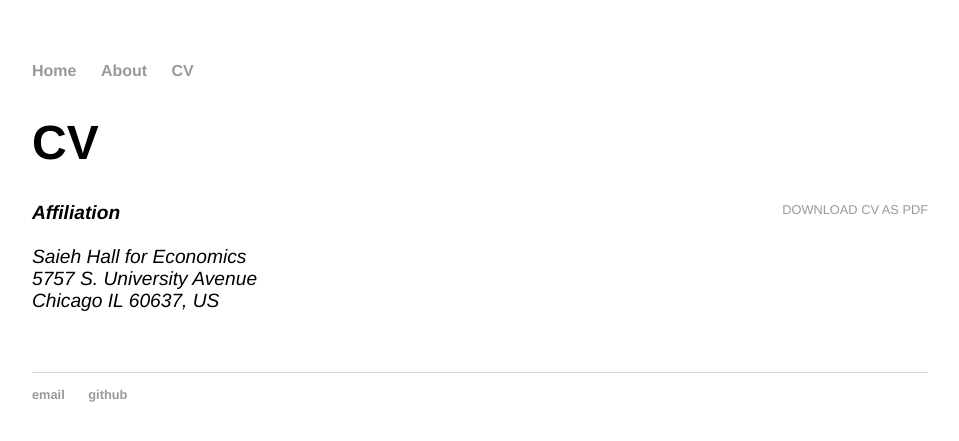
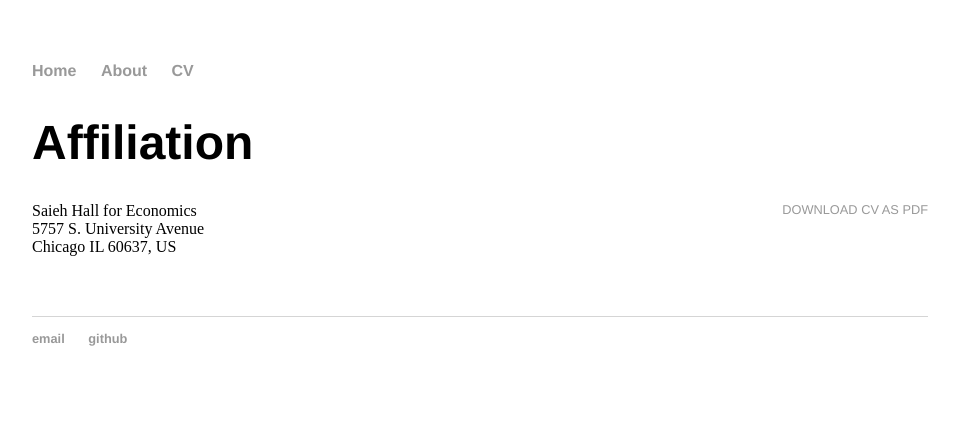
Before and after one commit to azharhsain/azharhsain.github.io, a Jekyll site: the page built from cv/index.html, in a window 1280 px wide. Shown: the top 441 px of the page, without its empty margins (160-1119 px from the left). Built offline with Jekyll 4.4.1, drawn with Linux system fonts in a browser that asks for light colours.

Commit message:
Changed CV

```diff
--- a/cv/index.html
+++ b/cv/index.html
@@ -4,12 +4,9 @@ title: Azhar Hussain
 ---
 
 	<div class="cv">
-					<h1>CV</h1>
+					<h1>Affiliation</h1>
 					<a href="Azhar_Hussain_CV.pdf" class="download" target="_blank" title="Download CV">Download CV as PDF</a>
-					<address>
-					<strong>Affiliation</strong><br><br>
 					Saieh Hall for Economics <br>
 					5757 S. University Avenue <br>
 					Chicago IL 60637, US
-					</address>
 	</div>
```
